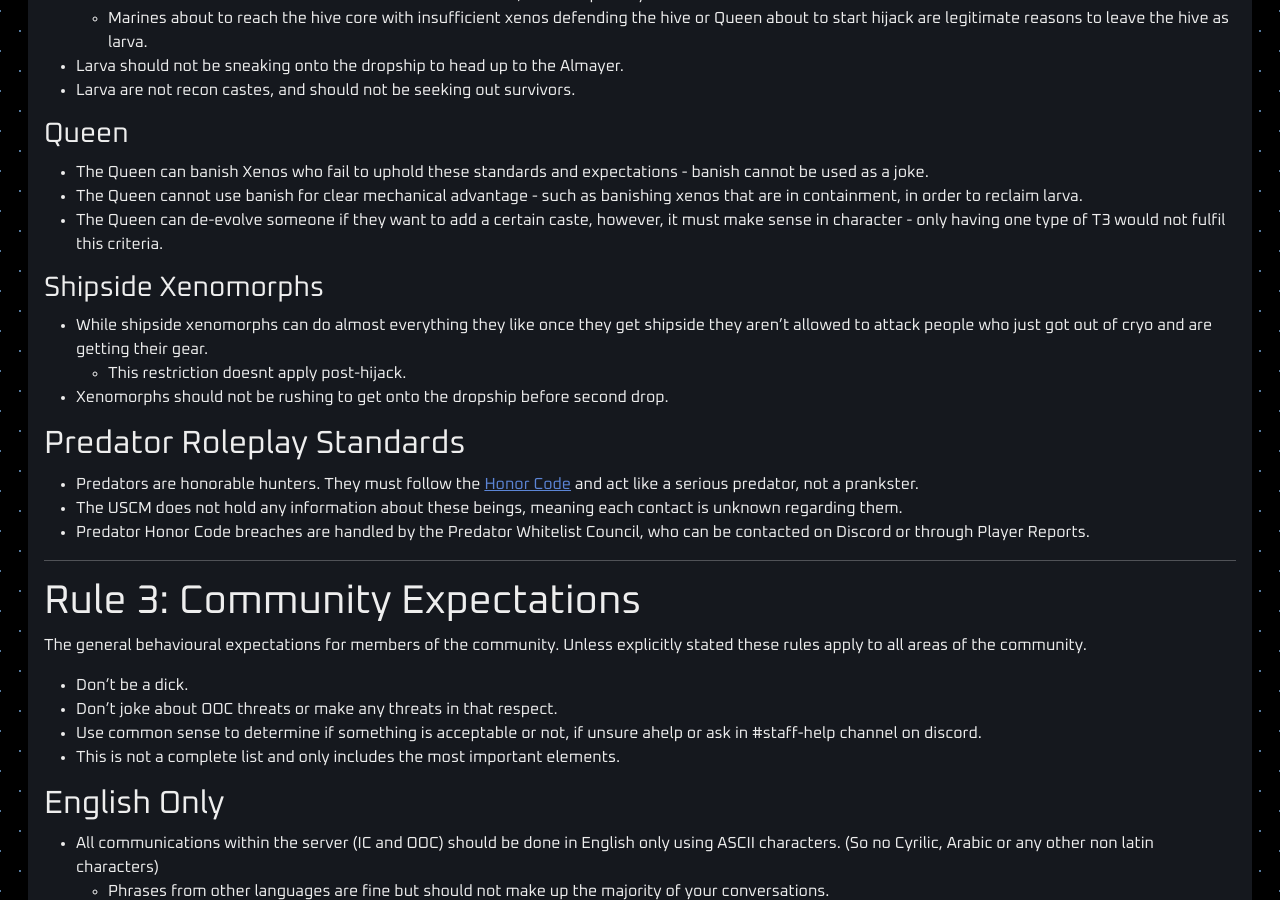
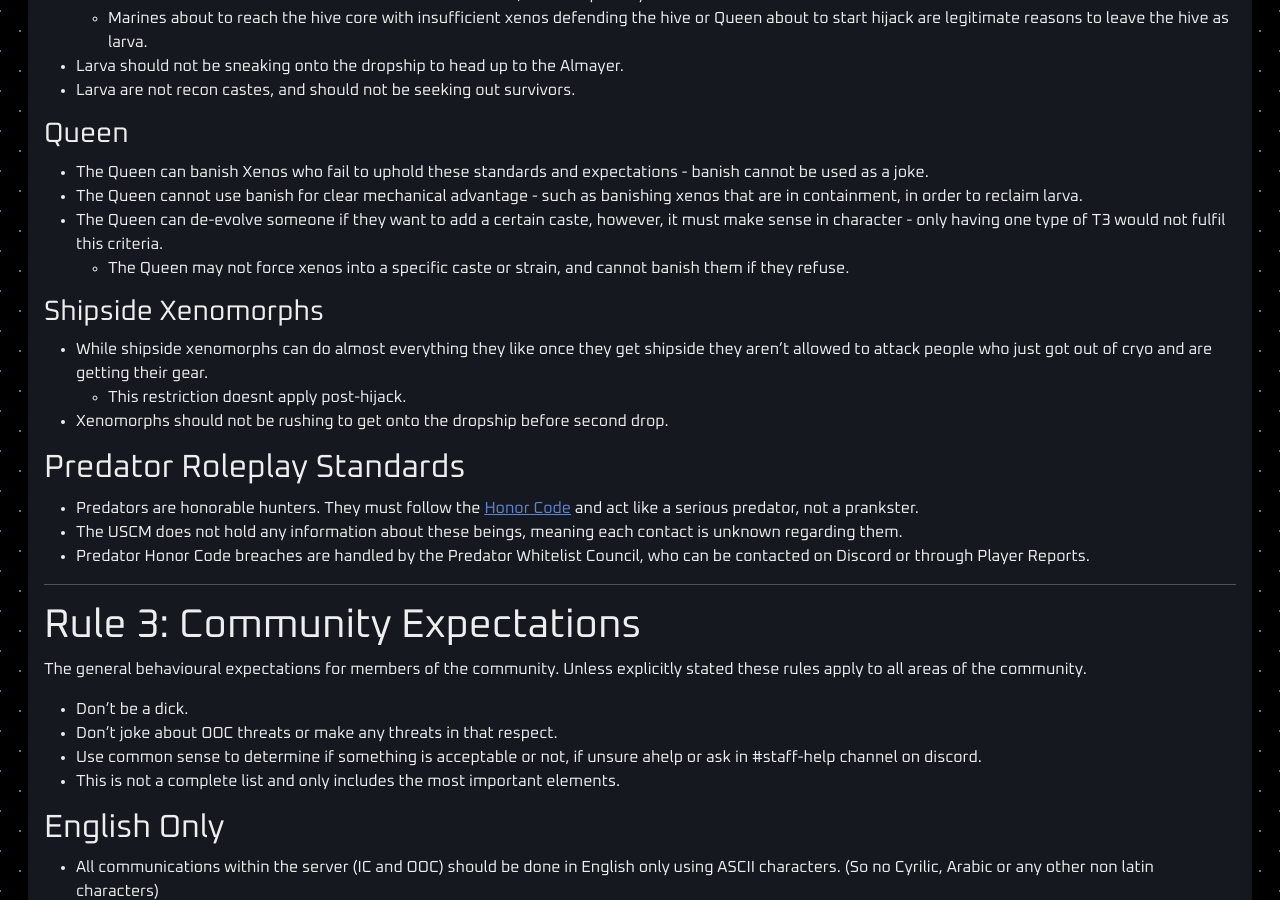
Before and after one commit to cmss13-devs/web, a Jekyll site: the page built from rules.md, in a window 1280 px wide and 900 px high, scrolled down 4229 px. Built offline with Jekyll 4.4.1, drawn with Linux system fonts in a browser that asks for light colours.

Commit message:
Update rules.md

```diff
--- a/rules.md
+++ b/rules.md
@@ -165,6 +165,7 @@ Major shenanigans that may disrupt the normal flow of the round at roundstart, (
 - The Queen can banish Xenos who fail to uphold these standards and expectations - banish cannot be used as a joke.
 - The Queen cannot use banish for clear mechanical advantage - such as banishing xenos that are in containment, in order to reclaim larva.
 - The Queen can de-evolve someone if they want to add a certain caste, however, it must make sense in character - only having one type of T3 would not fulfil this criteria.
+    - The Queen may not force xenos into a specific caste or strain, and cannot banish them if they refuse.
 
 ### Shipside Xenomorphs
 
```
